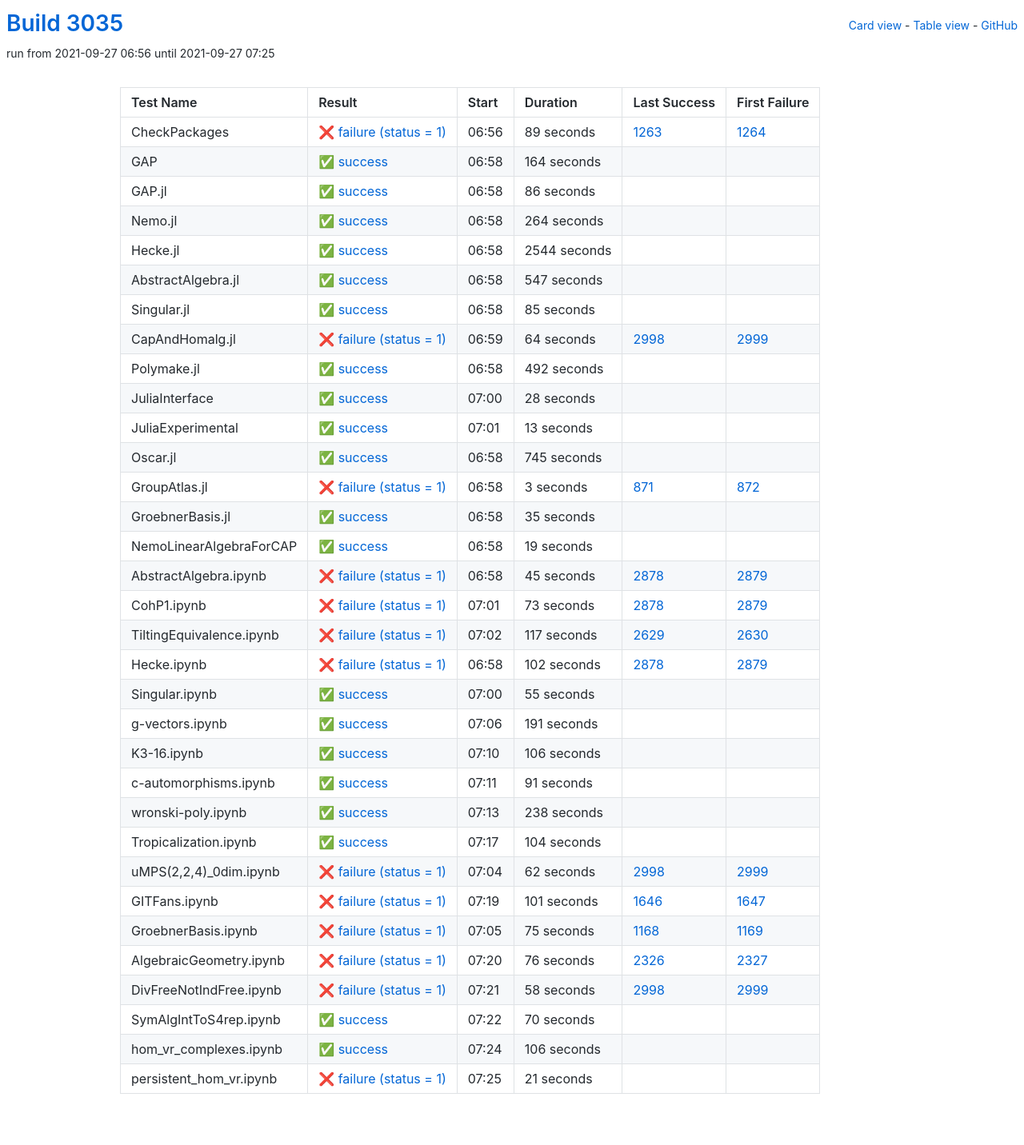
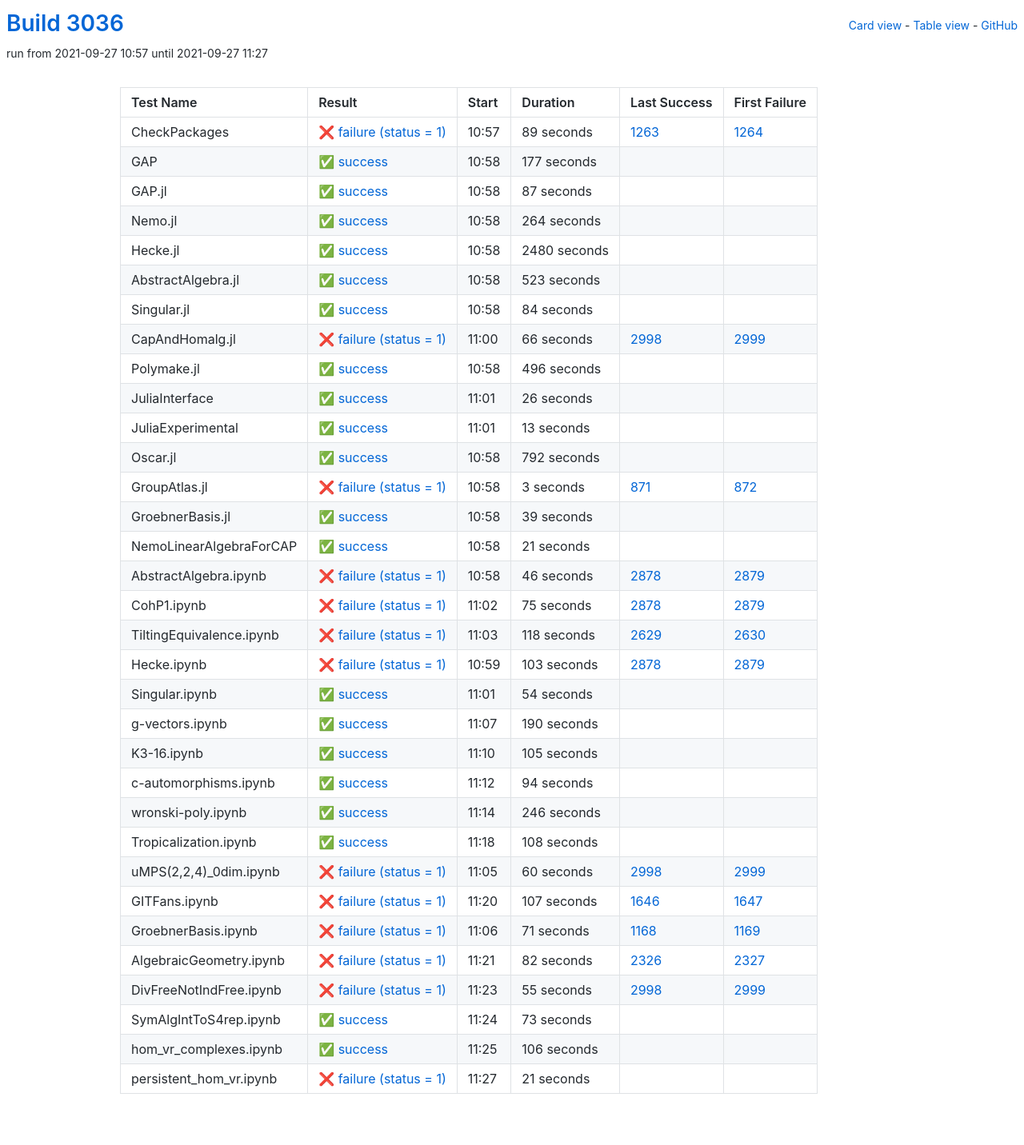
Before and after one commit to oscar-system/oscar-ci-status-stable, a Jekyll site: the page built from table.html, in a window 1280 px wide. Shown: the whole page at 80% size. Built offline with Jekyll 4.4.1, drawn with Linux system fonts in a browser that asks for light colours.

Commit message:
Build #3036

```diff
--- a/_data/ci.yml
+++ b/_data/ci.yml
@@ -1,6 +1,6 @@
 ---
-build: 3035
-build_url: https://oscarci.mathematik.uni-kl.de/job/oscar-stable/3035/
+build: 3036
+build_url: https://oscarci.mathematik.uni-kl.de/job/oscar-stable/3036/
 job: oscar-stable
 organization: oscar-system
 repo: oscar-ci-status-stable
@@ -8,8 +8,8 @@ repourl: https://github.com/oscar-system/oscar-ci-status-stable
 tests:
 - name: CheckPackages
   id: checkpackages
-  log: https://oscarci.mathematik.uni-kl.de/job/oscar-stable/3035/artifact/logs/build-3035/CheckPackages.log
-  start: 2021-09-27 06:56
+  log: https://oscarci.mathematik.uni-kl.de/job/oscar-stable/3036/artifact/logs/build-3036/CheckPackages.log
+  start: 2021-09-27 10:57
   success: false
   exitcode: 1
   status: failure
@@ -20,32 +20,32 @@ tests:
   first_failure_url: https://oscarci.mathematik.uni-kl.de/job/oscar-stable/1264/
 - name: GAP
   id: gap
-  log: https://oscarci.mathematik.uni-kl.de/job/oscar-stable/3035/artifact/logs/build-3035/GAP.log
-  start: 2021-09-27 06:58
+  log: https://oscarci.mathematik.uni-kl.de/job/oscar-stable/3036/artifact/logs/build-3036/GAP.log
+  start: 2021-09-27 10:58
   success: true
   exitcode: 0
   status: success
-  duration: 164
+  duration: 177
   last_success: false
   last_success_url:
   first_failure: false
   first_failure_url:
 - name: GAP.jl
   id: gap-jl
-  log: https://oscarci.mathematik.uni-kl.de/job/oscar-stable/3035/artifact/logs/build-3035/GAP.jl.log
-  start: 2021-09-27 06:58
+  log: https://oscarci.mathematik.uni-kl.de/job/oscar-stable/3036/artifact/logs/build-3036/GAP.jl.log
+  start: 2021-09-27 10:58
   success: true
   exitcode: 0
   status: success
-  duration: 86
+  duration: 87
   last_success: false
   last_success_url:
   first_failure: false
   first_failure_url:
 - name: Nemo.jl
   id: nemo-jl
-  log: https://oscarci.mathematik.uni-kl.de/job/oscar-stable/3035/artifact/logs/build-3035/Nemo.jl.log
-  start: 2021-09-27 06:58
+  log: https://oscarci.mathematik.uni-kl.de/job/oscar-stable/3036/artifact/logs/build-3036/Nemo.jl.log
+  start: 2021-09-27 10:58
   success: true
   exitcode: 0
   status: success
@@ -56,80 +56,80 @@ tests:
   first_failure_url:
 - name: Hecke.jl
   id: hecke-jl
-  log: https://oscarci.mathematik.uni-kl.de/job/oscar-stable/3035/artifact/logs/build-3035/Hecke.jl.log
-  start: 2021-09-27 06:58
+  log: https://oscarci.mathematik.uni-kl.de/job/oscar-stable/3036/artifact/logs/build-3036/Hecke.jl.log
+  start: 2021-09-27 10:58
   success: true
   exitcode: 0
   status: success
-  duration: 2544
+  duration: 2480
   last_success: false
   last_success_url:
   first_failure: false
   first_failure_url:
 - name: AbstractAlgebra.jl
   id: abstractalgebra-jl
-  log: https://oscarci.mathematik.uni-kl.de/job/oscar-stable/3035/artifact/logs/build-3035/AbstractAlgebra.jl.log
-  start: 2021-09-27 06:58
+  log: https://oscarci.mathematik.uni-kl.de/job/oscar-stable/3036/artifact/logs/build-3036/AbstractAlgebra.jl.log
+  start: 2021-09-27 10:58
   success: true
   exitcode: 0
   status: success
-  duration: 547
+  duration: 523
   last_success: false
   last_success_url:
   first_failure: false
   first_failure_url:
 - name: Singular.jl
   id: singular-jl
-  log: https://oscarci.mathematik.uni-kl.de/job/oscar-stable/3035/artifact/logs/build-3035/Singular.jl.log
-  start: 2021-09-27 06:58
+  log: https://oscarci.mathematik.uni-kl.de/job/oscar-stable/3036/artifact/logs/build-3036/Singular.jl.log
+  start: 2021-09-27 10:58
   success: true
   exitcode: 0
   status: success
-  duration: 85
+  duration: 84
   last_success: false
   last_success_url:
   first_failure: false
   first_failure_url:
 - name: CapAndHomalg.jl
   id: capandhomalg-jl
-  log: https://oscarci.mathematik.uni-kl.de/job/oscar-stable/3035/artifact/logs/build-3035/CapAndHomalg.jl.log
-  start: 2021-09-27 06:59
+  log: https://oscarci.mathematik.uni-kl.de/job/oscar-stable/3036/artifact/logs/build-3036/CapAndHomalg.jl.log
+  start: 2021-09-27 11:00
   success: false
   exitcode: 1
   status: failure
-  duration: 64
+  duration: 66
   last_success: 2998
   last_success_url: https://oscarci.mathematik.uni-kl.de/job/oscar-stable/2998/
   first_failure: 2999
   first_failure_url: https://oscarci.mathematik.uni-kl.de/job/oscar-stable/2999/
 - name: Polymake.jl
   id: polymake-jl
-  log: https://oscarci.mathematik.uni-kl.de/job/oscar-stable/3035/artifact/logs/build-3035/Polymake.jl.log
-  start: 2021-09-27 06:58
+  log: https://oscarci.mathematik.uni-kl.de/job/oscar-stable/3036/artifact/logs/build-3036/Polymake.jl.log
+  start: 2021-09-27 10:58
   success: true
   exitcode: 0
   status: success
-  duration: 492
+  duration: 496
   last_success: false
   last_success_url:
   first_failure: false
   first_failure_url:
 - name: JuliaInterface
   id: juliainterface
-  log: https://oscarci.mathematik.uni-kl.de/job/oscar-stable/3035/artifact/logs/build-3035/JuliaInterface.log
-  start: 2021-09-27 07:00
+  log: https://oscarci.mathematik.uni-kl.de/job/oscar-stable/3036/artifact/logs/build-3036/JuliaInterface.log
+  start: 2021-09-27 11:01
   success: true
   exitcode: 0
   status: success
-  duration: 28
+  duration: 26
   last_success: false
   last_success_url:
   first_failure: false
   first_failure_url:
 - name: JuliaExperimental
   id: juliaexperimental
-  log: https://oscarci.mathematik.uni-kl.de/job/oscar-stable/3035/artifact/logs/build-3035/JuliaExperimental.log
-  start: 2021-09-27 07:01
+  log: https://oscarci.mathematik.uni-kl.de/job/oscar-stable/3036/artifact/logs/build-3036/JuliaExperimental.log
+  start: 2021-09-27 11:01
   success: true
   exitcode: 0
   status: success
@@ -140,20 +140,20 @@ tests:
   first_failure_url:
 - name: Oscar.jl
   id: oscar-jl
-  log: https://oscarci.mathematik.uni-kl.de/job/oscar-stable/3035/artifact/logs/build-3035/Oscar.jl.log
-  start: 2021-09-27 06:58
+  log: https://oscarci.mathematik.uni-kl.de/job/oscar-stable/3036/artifact/logs/build-3036/Oscar.jl.log
+  start: 2021-09-27 10:58
   success: true
   exitcode: 0
   status: success
-  duration: 745
+  duration: 792
   last_success: false
   last_success_url:
   first_failure: false
   first_failure_url:
 - name: GroupAtlas.jl
   id: groupatlas-jl
-  log: https://oscarci.mathematik.uni-kl.de/job/oscar-stable/3035/artifact/logs/build-3035/GroupAtlas.jl.log
-  start: 2021-09-27 06:58
+  log: https://oscarci.mathematik.uni-kl.de/job/oscar-stable/3036/artifact/logs/build-3036/GroupAtlas.jl.log
+  start: 2021-09-27 10:58
   success: false
   exitcode: 1
   status: failure
@@ -164,224 +164,224 @@ tests:
   first_failure_url: https://oscarci.mathematik.uni-kl.de/job/oscar-stable/872/
 - name: GroebnerBasis.jl
   id: groebnerbasis-jl
-  log: https://oscarci.mathematik.uni-kl.de/job/oscar-stable/3035/artifact/logs/build-3035/GroebnerBasis.jl.log
-  start: 2021-09-27 06:58
+  log: https://oscarci.mathematik.uni-kl.de/job/oscar-stable/3036/artifact/logs/build-3036/GroebnerBasis.jl.log
+  start: 2021-09-27 10:58
   success: true
   exitcode: 0
   status: success
-  duration: 35
+  duration: 39
   last_success: false
   last_success_url:
   first_failure: false
   first_failure_url:
 - name: NemoLinearAlgebraForCAP
   id: nemolinearalgebraforcap
-  log: https://oscarci.mathematik.uni-kl.de/job/oscar-stable/3035/artifact/logs/build-3035/NemoLinearAlgebraForCAP.log
-  start: 2021-09-27 06:58
+  log: https://oscarci.mathematik.uni-kl.de/job/oscar-stable/3036/artifact/logs/build-3036/NemoLinearAlgebraForCAP.log
+  start: 2021-09-27 10:58
   success: true
   exitcode: 0
   status: success
-  duration: 19
+  duration: 21
   last_success: false
   last_success_url:
   first_failure: false
   first_failure_url:
 - name: AbstractAlgebra.ipynb
   id: abstractalgebra-ipynb
-  log: https://oscarci.mathematik.uni-kl.de/job/oscar-stable/3035/artifact/logs/build-3035/AbstractAlgebra.ipynb.log
-  start: 2021-09-27 06:58
+  log: https://oscarci.mathematik.uni-kl.de/job/oscar-stable/3036/artifact/logs/build-3036/AbstractAlgebra.ipynb.log
+  start: 2021-09-27 10:58
   success: false
   exitcode: 1
   status: failure
-  duration: 45
+  duration: 46
   last_success: 2878
   last_success_url: https://oscarci.mathematik.uni-kl.de/job/oscar-stable/2878/
   first_failure: 2879
   first_failure_url: https://oscarci.mathematik.uni-kl.de/job/oscar-stable/2879/
 - name: CohP1.ipynb
   id: cohp1-ipynb
-  log: https://oscarci.mathematik.uni-kl.de/job/oscar-stable/3035/artifact/logs/build-3035/CohP1.ipynb.log
-  start: 2021-09-27 07:01
+  log: https://oscarci.mathematik.uni-kl.de/job/oscar-stable/3036/artifact/logs/build-3036/CohP1.ipynb.log
+  start: 2021-09-27 11:02
   success: false
   exitcode: 1
   status: failure
-  duration: 73
+  duration: 75
   last_success: 2878
   last_success_url: https://oscarci.mathematik.uni-kl.de/job/oscar-stable/2878/
   first_failure: 2879
   first_failure_url: https://oscarci.mathematik.uni-kl.de/job/oscar-stable/2879/
 - name: TiltingEquivalence.ipynb
   id: tiltingequivalence-ipynb
-  log: https://oscarci.mathematik.uni-kl.de/job/oscar-stable/3035/artifact/logs/build-3035/TiltingEquivalence.ipynb.log
-  start: 2021-09-27 07:02
+  log: https://oscarci.mathematik.uni-kl.de/job/oscar-stable/3036/artifact/logs/build-3036/TiltingEquivalence.ipynb.log
+  start: 2021-09-27 11:03
   success: false
   exitcode: 1
   status: failure
-  duration: 117
+  duration: 118
   last_success: 2629
   last_success_url: https://oscarci.mathematik.uni-kl.de/job/oscar-stable/2629/
   first_failure: 2630
   first_failure_url: https://oscarci.mathematik.uni-kl.de/job/oscar-stable/2630/
 - name: Hecke.ipynb
   id: hecke-ipynb
-  log: https://oscarci.mathematik.uni-kl.de/job/oscar-stable/3035/artifact/logs/build-3035/Hecke.ipynb.log
-  start: 2021-09-27 06:58
+  log: https://oscarci.mathematik.uni-kl.de/job/oscar-stable/3036/artifact/logs/build-3036/Hecke.ipynb.log
+  start: 2021-09-27 10:59
   success: false
   exitcode: 1
   status: failure
-  duration: 102
+  duration: 103
   last_success: 2878
   last_success_url: https://oscarci.mathematik.uni-kl.de/job/oscar-stable/2878/
   first_failure: 2879
   first_failure_url: https://oscarci.mathematik.uni-kl.de/job/oscar-stable/2879/
 - name: Singular.ipynb
   id: singular-ipynb
-  log: https://oscarci.mathematik.uni-kl.de/job/oscar-stable/3035/artifact/logs/build-3035/Singular.ipynb.log
-  start: 2021-09-27 07:00
+  log: https://oscarci.mathematik.uni-kl.de/job/oscar-stable/3036/artifact/logs/build-3036/Singular.ipynb.log
+  start: 2021-09-27 11:01
   success: true
   exitcode: 0
   status: success
-  duration: 55
+  duration: 54
   last_success: false
   last_success_url:
   first_failure: false
   first_failure_url:
 - name: g-vectors.ipynb
   id: g-vectors-ipynb
-  log: https://oscarci.mathematik.uni-kl.de/job/oscar-stable/3035/artifact/logs/build-3035/g-vectors.ipynb.log
-  start: 2021-09-27 07:06
+  log: https://oscarci.mathematik.uni-kl.de/job/oscar-stable/3036/artifact/logs/build-3036/g-vectors.ipynb.log
+  start: 2021-09-27 11:07
   success: true
   exitcode: 0
   status: success
-  duration: 191
+  duration: 190
   last_success: false
   last_success_url:
   first_failure: false
   first_failure_url:
 - name: K3-16.ipynb
   id: k3-16-ipynb
-  log: https://oscarci.mathematik.uni-kl.de/job/oscar-stable/3035/artifact/logs/build-3035/K3-16.ipynb.log
-  start: 2021-09-27 07:10
+  log: https://oscarci.mathematik.uni-kl.de/job/oscar-stable/3036/artifact/logs/build-3036/K3-16.ipynb.log
+  start: 2021-09-27 11:10
   success: true
   exitcode: 0
   status: success
-  duration: 106
+  duration: 105
   last_success: false
   last_success_url:
   first_failure: false
   first_failure_url:
 - name: c-automorphisms.ipynb
   id: c-automorphisms-ipynb
-  log: https://oscarci.mathematik.uni-kl.de/job/oscar-stable/3035/artifact/logs/build-3035/c-automorphisms.ipynb.log
-  start: 2021-09-27 07:11
+  log: https://oscarci.mathematik.uni-kl.de/job/oscar-stable/3036/artifact/logs/build-3036/c-automorphisms.ipynb.log
+  start: 2021-09-27 11:12
   success: true
   exitcode: 0
   status: success
-  duration: 91
+  duration: 94
   last_success: false
   last_success_url:
   first_failure: false
   first_failure_url:
 - name: wronski-poly.ipynb
   id: wronski-poly-ipynb
-  log: https://oscarci.mathematik.uni-kl.de/job/oscar-stable/3035/artifact/logs/build-3035/wronski-poly.ipynb.log
-  start: 2021-09-27 07:13
+  log: https://oscarci.mathematik.uni-kl.de/job/oscar-stable/3036/artifact/logs/build-3036/wronski-poly.ipynb.log
+  start: 2021-09-27 11:14
   success: true
   exitcode: 0
   status: success
-  duration: 238
+  duration: 246
   last_success: false
   last_success_url:
   first_failure: false
   first_failure_url:
 - name: Tropicalization.ipynb
   id: tropicalization-ipynb
-  log: https://oscarci.mathematik.uni-kl.de/job/oscar-stable/3035/artifact/logs/build-3035/Tropicalization.ipynb.log
-  start: 2021-09-27 07:17
+  log: https://oscarci.mathematik.uni-kl.de/job/oscar-stable/3036/artifact/logs/build-3036/Tropicalization.ipynb.log
+  start: 2021-09-27 11:18
   success: true
   exitcode: 0
   status: success
-  duration: 104
+  duration: 108
   last_success: false
   last_success_url:
   first_failure: false
   first_failure_url:
 - name: uMPS(2,2,4)_0dim.ipynb
   id: umps-2-2-4-0dim-ipynb
-  log: https://oscarci.mathematik.uni-kl.de/job/oscar-stable/3035/artifact/logs/build-3035/uMPS-2-2-4-_0dim.ipynb.log
-  start: 2021-09-27 07:04
+  log: https://oscarci.mathematik.uni-kl.de/job/oscar-stable/3036/artifact/logs/build-3036/uMPS-2-2-4-_0dim.ipynb.log
+  start: 2021-09-27 11:05
   success: false
   exitcode: 1
   status: failure
-  duration: 62
+  duration: 60
   last_success: 2998
   last_success_url: https://oscarci.mathematik.uni-kl.de/job/oscar-stable/2998/
   first_failure: 2999
   first_failure_url: https://oscarci.mathematik.uni-kl.de/job/oscar-stable/2999/
 - name: GITFans.ipynb
   id: gitfans-ipynb
-  log: https://oscarci.mathematik.uni-kl.de/job/oscar-stable/3035/artifact/logs/build-3035/GITFans.ipynb.log
-  start: 2021-09-27 07:19
+  log: https://oscarci.mathematik.uni-kl.de/job/oscar-stable/3036/artifact/logs/build-3036/GITFans.ipynb.log
+  start: 2021-09-27 11:20
   success: false
   exitcode: 1
   status: failure
-  duration: 101
+  duration: 107
   last_success: 1646
   last_success_url: https://oscarci.mathematik.uni-kl.de/job/oscar-stable/1646/
   first_failure: 1647
   first_failure_url: https://oscarci.mathematik.uni-kl.de/job/oscar-stable/1647/
 - name: GroebnerBasis.ipynb
   id: groebnerbasis-ipynb
-  log: https://oscarci.mathematik.uni-kl.de/job/oscar-stable/3035/artifact/logs/build-3035/GroebnerBasis.ipynb.log
-  start: 2021-09-27 07:05
+  log: https://oscarci.mathematik.uni-kl.de/job/oscar-stable/3036/artifact/logs/build-3036/GroebnerBasis.ipynb.log
+  start: 2021-09-27 11:06
   success: false
   exitcode: 1
   status: failure
-  duration: 75
+  duration: 71
   last_success: 1168
   last_success_url: https://oscarci.mathematik.uni-kl.de/job/oscar-stable/1168/
   first_failure: 1169
   first_failure_url: https://oscarci.mathematik.uni-kl.de/job/oscar-stable/1169/
 - name: AlgebraicGeometry.ipynb
   id: algebraicgeometry-ipynb
-  log: https://oscarci.mathematik.uni-kl.de/job/oscar-stable/3035/artifact/logs/build-3035/AlgebraicGeometry.ipynb.log
-  start: 2021-09-27 07:20
+  log: https://oscarci.mathematik.uni-kl.de/job/oscar-stable/3036/artifact/logs/build-3036/AlgebraicGeometry.ipynb.log
+  start: 2021-09-27 11:21
   success: false
   exitcode: 1
   status: failure
-  duration: 76
+  duration: 82
   last_success: 2326
   last_success_url: https://oscarci.mathematik.uni-kl.de/job/oscar-stable/2326/
   first_failure: 2327
   first_failure_url: https://oscarci.mathematik.uni-kl.de/job/oscar-stable/2327/
 - name: DivFreeNotIndFree.ipynb
   id: divfreenotindfree-ipynb
-  log: https://oscarci.mathematik.uni-kl.de/job/oscar-stable/3035/artifact/logs/build-3035/DivFreeNotIndFree.ipynb.log
-  start: 2021-09-27 07:21
+  log: https://oscarci.mathematik.uni-kl.de/job/oscar-stable/3036/artifact/logs/build-3036/DivFreeNotIndFree.ipynb.log
+  start: 2021-09-27 11:23
   success: false
   exitcode: 1
   status: failure
-  duration: 58
+  duration: 55
   last_success: 2998
   last_success_url: https://oscarci.mathematik.uni-kl.de/job/oscar-stable/2998/
   first_failure: 2999
   first_failure_url: https://oscarci.mathematik.uni-kl.de/job/oscar-stable/2999/
 - name: SymAlgIntToS4rep.ipynb
   id: symalginttos4rep-ipynb
-  log: https://oscarci.mathematik.uni-kl.de/job/oscar-stable/3035/artifact/logs/build-3035/SymAlgIntToS4rep.ipynb.log
-  start: 2021-09-27 07:22
+  log: https://oscarci.mathematik.uni-kl.de/job/oscar-stable/3036/artifact/logs/build-3036/SymAlgIntToS4rep.ipynb.log
+  start: 2021-09-27 11:24
   success: true
   exitcode: 0
   status: success
-  duration: 70
+  duration: 73
   last_success: false
   last_success_url:
   first_failure: false
   first_failure_url:
 - name: hom_vr_complexes.ipynb
   id: hom-vr-complexes-ipynb
-  log: https://oscarci.mathematik.uni-kl.de/job/oscar-stable/3035/artifact/logs/build-3035/hom_vr_complexes.ipynb.log
-  start: 2021-09-27 07:24
+  log: https://oscarci.mathematik.uni-kl.de/job/oscar-stable/3036/artifact/logs/build-3036/hom_vr_complexes.ipynb.log
+  start: 2021-09-27 11:25
   success: true
   exitcode: 0
   status: success
@@ -392,8 +392,8 @@ tests:
   first_failure_url:
 - name: persistent_hom_vr.ipynb
   id: persistent-hom-vr-ipynb
-  log: https://oscarci.mathematik.uni-kl.de/job/oscar-stable/3035/artifact/logs/build-3035/persistent_hom_vr.ipynb.log
-  start: 2021-09-27 07:25
+  log: https://oscarci.mathematik.uni-kl.de/job/oscar-stable/3036/artifact/logs/build-3036/persistent_hom_vr.ipynb.log
+  start: 2021-09-27 11:27
   success: false
   exitcode: 1
   status: failure
```
Also changed, not shown: README.md.
